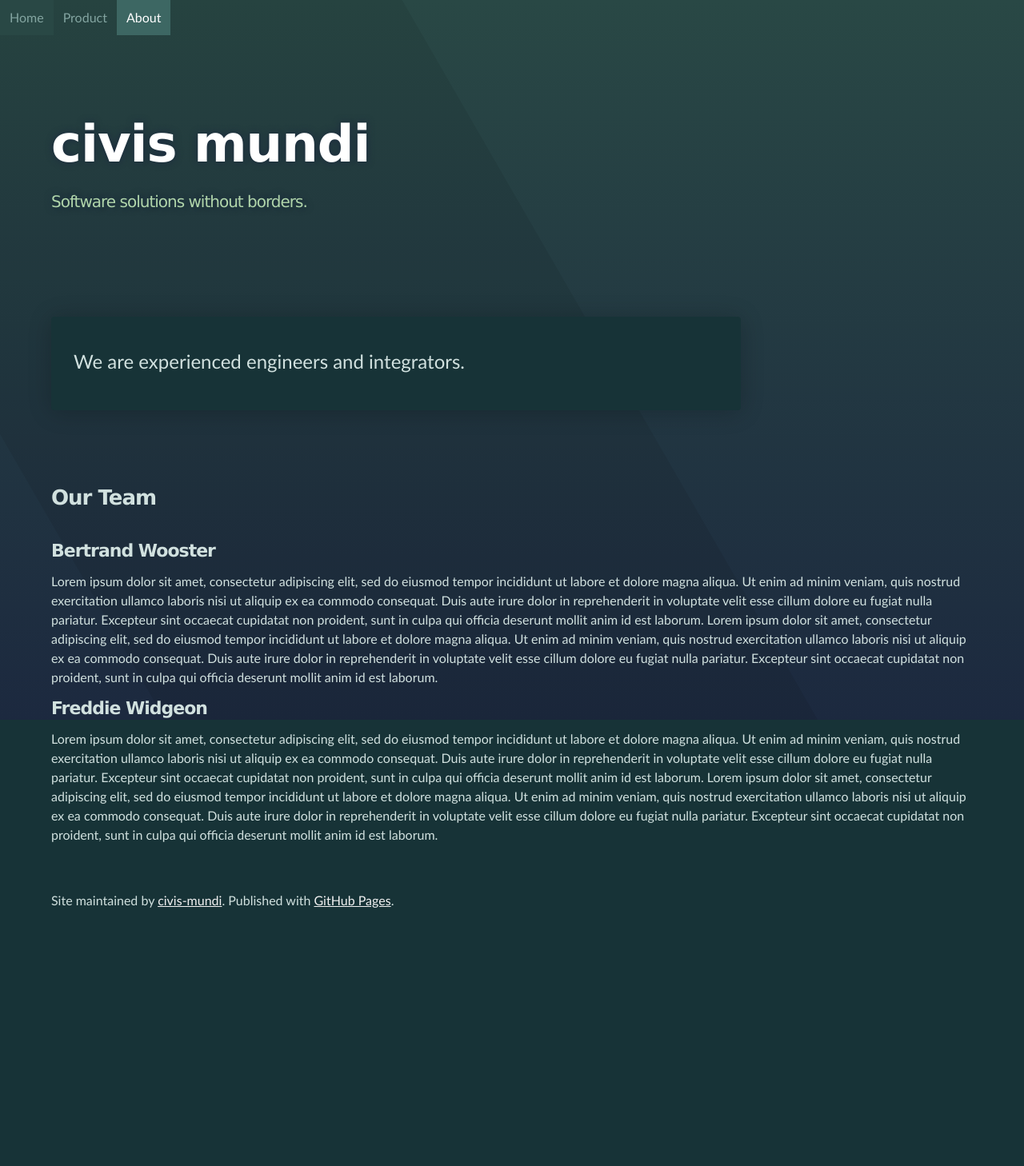
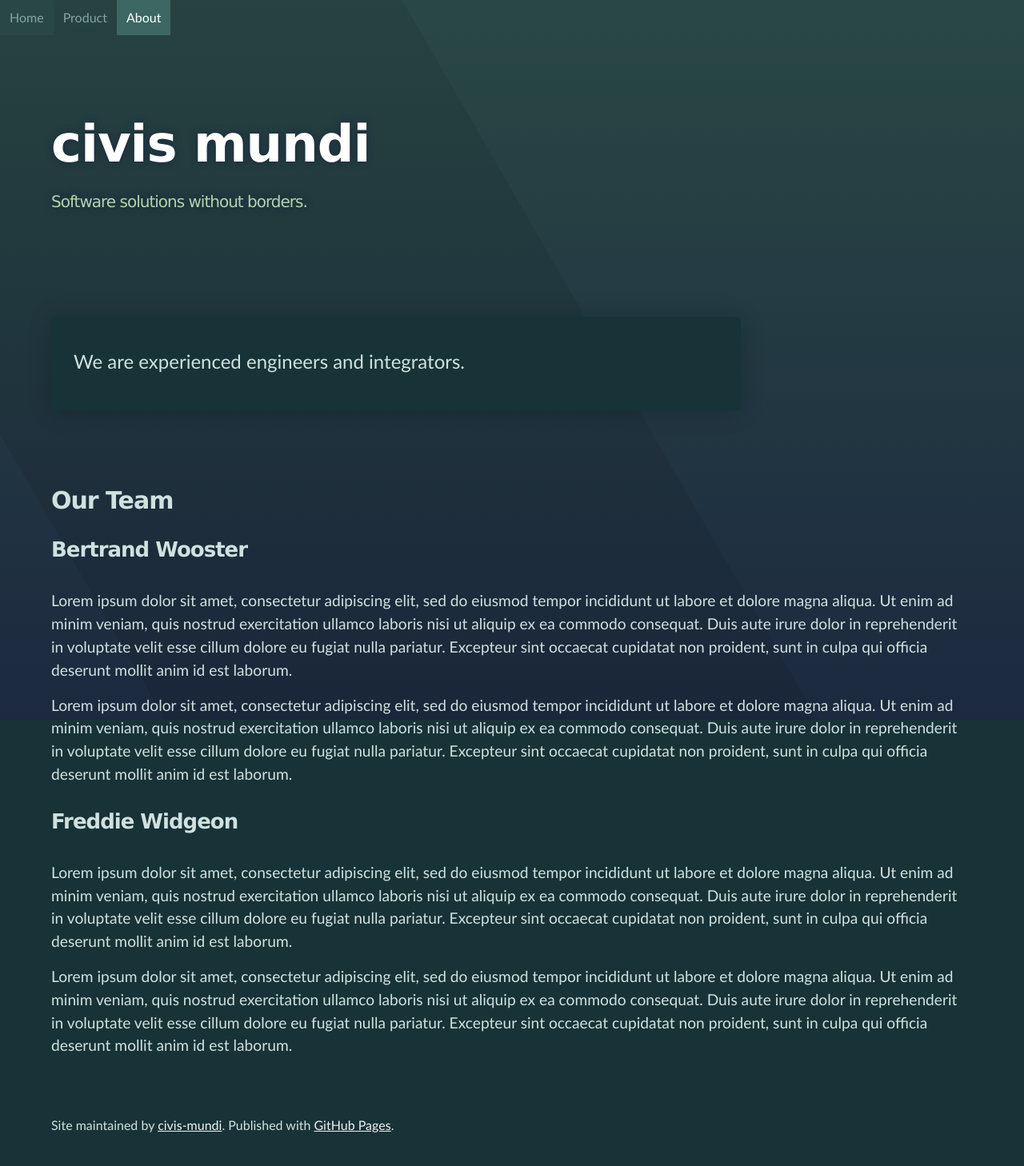
Before and after one commit to civis-mundi/civis-mundi.github.io, a Jekyll site: the page built from about/index.html, in a window 1280 px wide. Shown: the whole page at 80% size. Built offline with Jekyll 4.4.1, drawn with Linux system fonts in a browser that asks for light colours; before the commit the page ends 1177 px from its top, so only the background shows below that.

Commit message:
#2 Content fiddling.

```diff
--- a/_sass/full-width.scss
+++ b/_sass/full-width.scss
@@ -159,6 +159,10 @@ Full-Width Styles
   font-size: 2rem;
 }
 
+.content-story-section {
+  font-size: 1.20rem;
+}
+
 #footer_wrap {
   position: relative;
   z-index: 2;
--- a/about/index.html
+++ b/about/index.html
@@ -8,28 +8,38 @@ layout: default
     </p>
 </div>
 
-<h2>Our Team</h2>
+<h1>Our Team</h1>
 
-<h3>Bertrand Wooster</h3>
+<h2>Bertrand Wooster</h2>
 
+<div class="content-story-section">
+    <p>
 Lorem ipsum dolor sit amet, consectetur adipiscing elit, sed do eiusmod tempor incididunt ut labore et dolore magna
 aliqua. Ut enim ad minim veniam, quis nostrud exercitation ullamco laboris nisi ut aliquip ex ea commodo consequat.
 Duis aute irure dolor in reprehenderit in voluptate velit esse cillum dolore eu fugiat nulla pariatur. Excepteur sint
 occaecat cupidatat non proident, sunt in culpa qui officia deserunt mollit anim id est laborum.
-
+    </p>
+    <p>
 Lorem ipsum dolor sit amet, consectetur adipiscing elit, sed do eiusmod tempor incididunt ut labore et dolore magna
 aliqua. Ut enim ad minim veniam, quis nostrud exercitation ullamco laboris nisi ut aliquip ex ea commodo consequat.
 Duis aute irure dolor in reprehenderit in voluptate velit esse cillum dolore eu fugiat nulla pariatur. Excepteur sint
 occaecat cupidatat non proident, sunt in culpa qui officia deserunt mollit anim id est laborum.
+    </p>
+</div>
 
-<h3>Freddie Widgeon</h3>
+<h2>Freddie Widgeon</h2>
 
+<div class="content-story-section">
+    <p>
         Lorem ipsum dolor sit amet, consectetur adipiscing elit, sed do eiusmod tempor incididunt ut labore et dolore magna
         aliqua. Ut enim ad minim veniam, quis nostrud exercitation ullamco laboris nisi ut aliquip ex ea commodo consequat.
         Duis aute irure dolor in reprehenderit in voluptate velit esse cillum dolore eu fugiat nulla pariatur. Excepteur sint
         occaecat cupidatat non proident, sunt in culpa qui officia deserunt mollit anim id est laborum.
-
+    </p>
+    <p>
         Lorem ipsum dolor sit amet, consectetur adipiscing elit, sed do eiusmod tempor incididunt ut labore et dolore magna
         aliqua. Ut enim ad minim veniam, quis nostrud exercitation ullamco laboris nisi ut aliquip ex ea commodo consequat.
         Duis aute irure dolor in reprehenderit in voluptate velit esse cillum dolore eu fugiat nulla pariatur. Excepteur sint
         occaecat cupidatat non proident, sunt in culpa qui officia deserunt mollit anim id est laborum.
+    </p>
+</div>
--- a/index.html
+++ b/index.html
@@ -14,15 +14,15 @@ layout: default
         <!-- I removed "wait" because they actually have to do something to generate records ("work"). -->
         <!-- I removed "months" because that doesn't sound so painful. -->
         <!-- I added "from scratch" because that IS unfair. -->
-        They are expected to start over.
-        <i>Even</i> when they might have a perfectly good financial history abroad.
+        They are expected to start over --
+        <i>even</i> when they might have a perfectly good financial history abroad.
     </p>
     <p>
         Let's tear down that wall.
     </p>
 </div>
 
-<div>
+<div class="content-story-section">
     <p>
         (Not final text! Just here to work on.)
     </p>
--- a/product/index.html
+++ b/product/index.html
@@ -9,7 +9,7 @@ layout: default
     </p>
 </div>
 
-<div>
+<div class="content-story-section">
     <p>
         (Not final text! Just here to work on.)
     </p>
```
Lines whose indentation alone changed are shown as unchanged.
